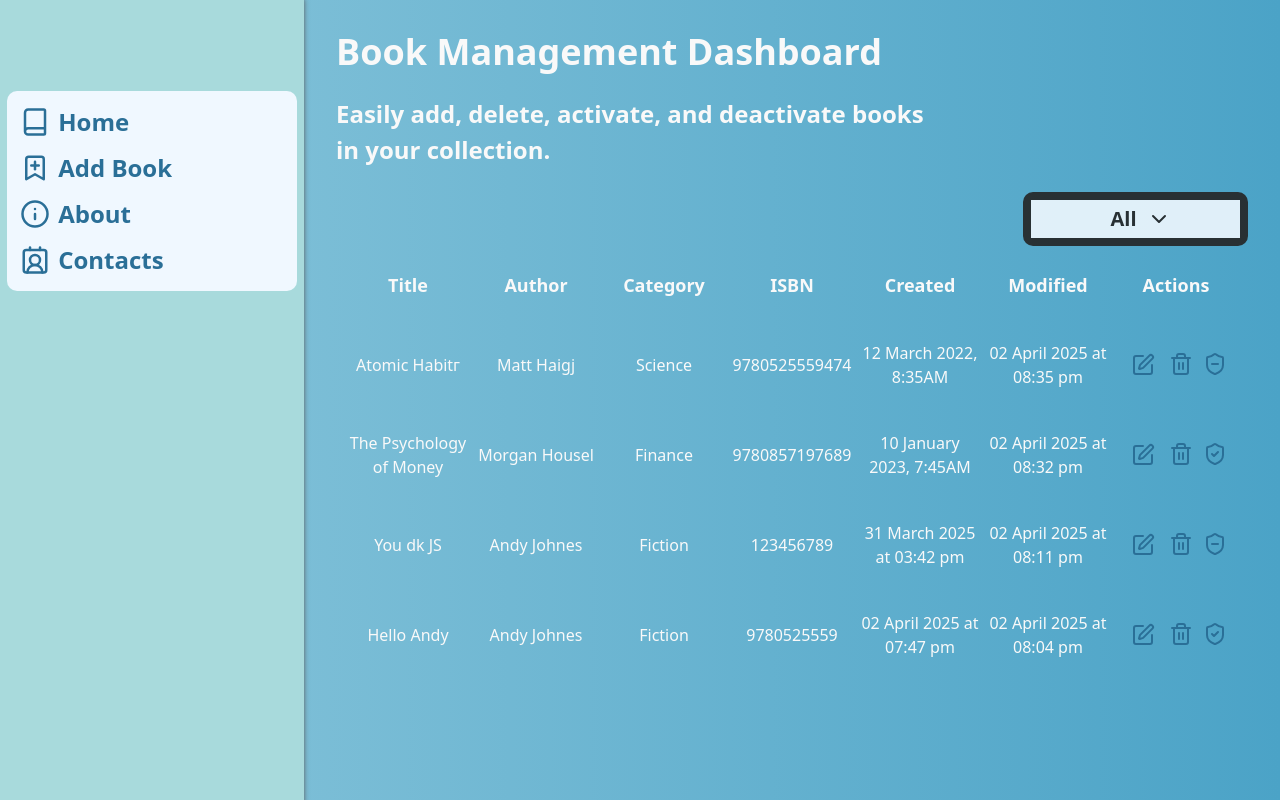
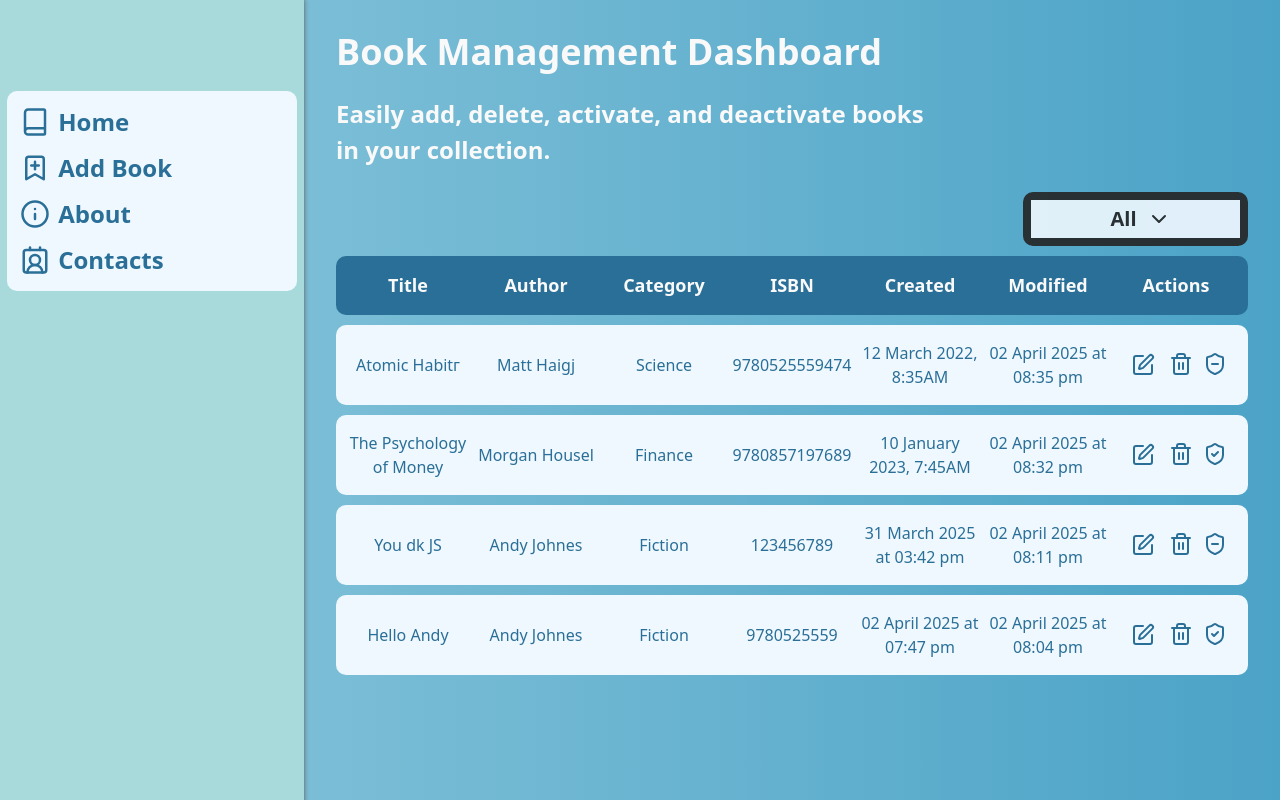
Before and after one commit to ElizaCalmau/books-dashboard-app, a React (Vite) app: page / in a window 1280 px wide. Built offline with nearby package versions, Linux system fonts and the light colour scheme; data requests are answered from the project's data file.

Commit message:
changed table color scheme

```diff
--- a/src/components/Table/Table.module.scss
+++ b/src/components/Table/Table.module.scss
@@ -6,15 +6,13 @@
   border-collapse: collapse;
   white-space: normal;
     }
-    tr:nth-child(even) {
-      background-color: var(--table-row-color);
-    }
+
     .tableHeadRow, .tableBodyRow{
       display: flex;
       align-items: center;
       justify-content: start;
       width: 100%;
-      background-color: var(--table-header-color);
+      background-color: var(--dark-blue);
       border-radius: 10px;
       padding: 0 8px;
       box-sizing: border-box;
@@ -41,7 +39,8 @@
     .tableBodyRow{
       margin: 10px 0;
       width: 100%;
-      background: var(--secondary-row-color);
+      background: var(--light-blue);
+      color: var(--dark-blue);
       transition: all 0.4s ease-in-out;
       &:hover {
         background: var(--table-row-hover);
```
